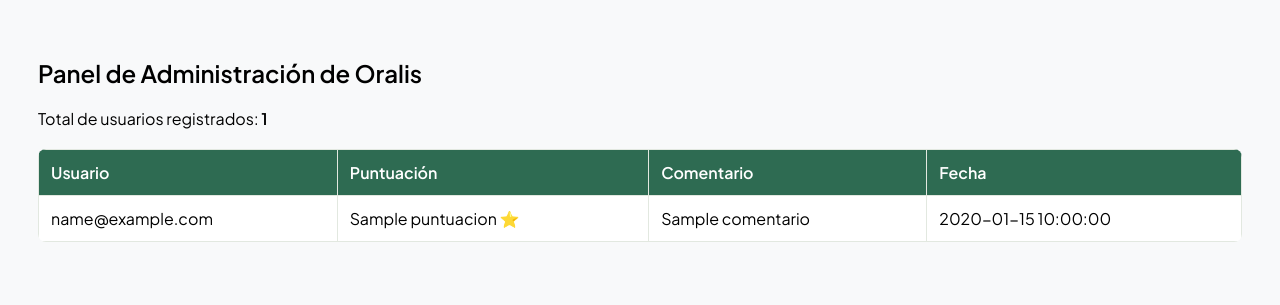
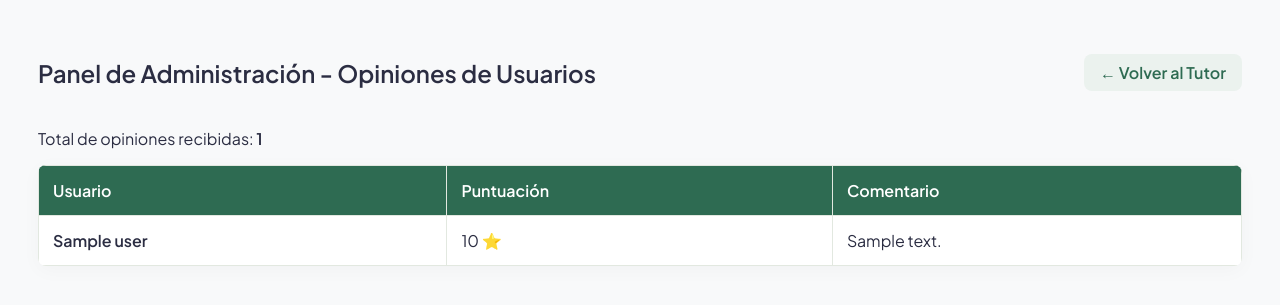
Before and after one commit to pathercab-cmyk/Oralis, a Flask app: template templates/admin_feedbacks.html in a window 1280 px wide. Shown: the top 305 px of the page. Run offline with Flask 3, Linux system fonts and the light colour scheme; the template is opened without the code that fills it: most values are stand-ins (such as "Sample title", 1, 10 or a date in 2020).

Commit message:
Update admin_feedbacks.html

```diff
--- a/templates/admin_feedbacks.html
+++ b/templates/admin_feedbacks.html
@@ -5,38 +5,48 @@
     <title>Panel Administrador - Oralis</title>
     <link href="https://fonts.googleapis.com/css2?family=Plus+Jakarta+Sans:wght@400;600&display=swap" rel="stylesheet">
     <style>
-        body { font-family: 'Plus Jakarta Sans', sans-serif; padding: 30px; background: #F8F9FA; }
-        table { width: 100%; border-collapse: collapse; background: white; margin-top: 20px; border-radius: 8px; overflow: hidden; }
-        th, td { padding: 12px; border: 1px solid #E2E8E0; text-align: left; }
+        body { font-family: 'Plus Jakarta Sans', sans-serif; padding: 30px; background: #F8F9FA; color: #2B2D42; }
+        .header-container { display: flex; justify-content: space-between; align-items: center; margin-bottom: 20px; }
+        .btn-back { background: #EBF2EE; color: #2E6B52; text-decoration: none; padding: 8px 16px; border-radius: 8px; font-weight: 600; }
+        table { width: 100%; border-collapse: collapse; background: white; border-radius: 8px; overflow: hidden; box-shadow: 0 4px 20px rgba(0, 0, 0, 0.03); }
+        th, td { padding: 14px; border: 1px solid #E2E8E0; text-align: left; }
         th { background: #2E6B52; color: white; }
+        tr:nth-child(even) { background-color: #FAFAFA; }
     </style>
 </head>
 <body>
-    <h2>Panel de Administración de Oralis</h2>
-    <p>Total de usuarios registrados: <strong>{{ total_usuarios }}</strong></p>
+
+    <div class="header-container">
+        <h2>Panel de Administración - Opiniones de Usuarios</h2>
+        <a href="/" class="btn-back">← Volver al Tutor</a>
+    </div>
+
+    <p>Total de opiniones recibidas: <strong>{{ feedbacks|length }}</strong></p>
+
     <table>
         <thead>
             <tr>
                 <th>Usuario</th>
                 <th>Puntuación</th>
                 <th>Comentario</th>
-                <th>Fecha</th>
             </tr>
         </thead>
         <tbody>
             {% for fb in feedbacks %}
             <tr>
-                <td>{{ fb.usuario_email }}</td>
-                <td>{{ fb.puntuacion }} ⭐</td>
-                <td>{{ fb.comentario }}</td>
-                <td>{{ fb.fecha_creacion }}</td>
+                <td><strong>{{ fb.user }}</strong></td>
+                <td>{{ fb.score }} ⭐</td>
+                <td>{{ fb.comment }}</td>
             </tr>
             {% else %}
             <tr>
-                <td colspan="4">No hay feedback registrado aún.</td>
+                <td colspan="3" style="text-align: center; color: #6C757D; padding: 20px;">
+                    No hay opiniones registradas aún.
+                </td>
             </tr>
             {% endfor %}
         </tbody>
     </table>
+
 </body>
 </html>
```
